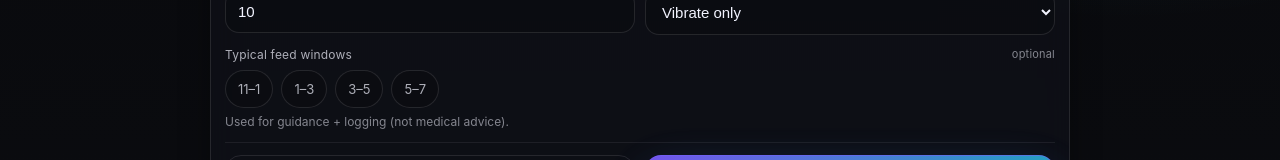
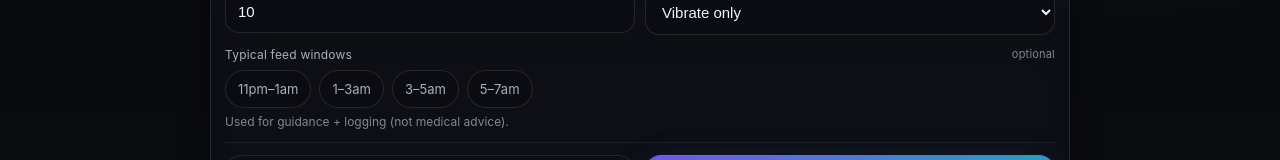
Before and after one commit to cd305507/Baby-sleep-coach, a plain HTML site: page index.html in a window 1280 px wide. Shown: the part 454-614 px from the top of the page. Drawn offline with Linux system fonts and the light colour scheme.

Commit message:
Update index.html

```diff
--- a/index.html
+++ b/index.html
@@ -400,10 +400,10 @@
           <div style="margin-top:12px;">
             <label>Typical feed windows <span class="labelRight">optional</span></label>
             <div class="chips" id="feedWindows">
-              <div class="chip" data-v="23:00-01:00">11–1</div>
-              <div class="chip" data-v="01:00-03:00">1–3</div>
-              <div class="chip" data-v="03:00-05:00">3–5</div>
-              <div class="chip" data-v="05:00-07:00">5–7</div>
+              <div class="chip" data-v="23:00-01:00">11pm–1am</div>
+              <div class="chip" data-v="01:00-03:00">1–3am</div>
+              <div class="chip" data-v="03:00-05:00">3–5am</div>
+              <div class="chip" data-v="05:00-07:00">5–7am</div>
             </div>
             <div class="small" style="margin-top:6px;">Used for guidance + logging (not medical advice).</div>
           </div>
```
